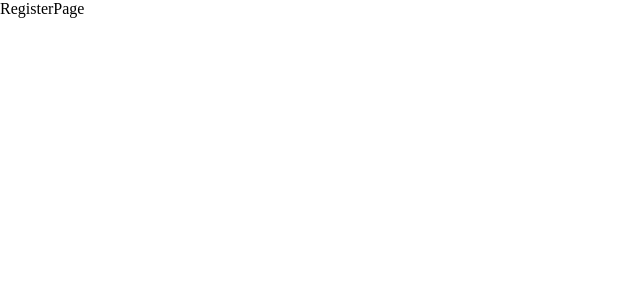
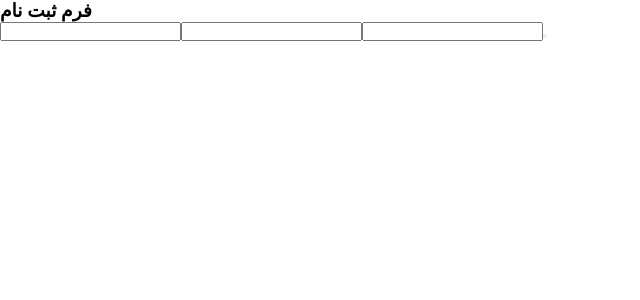
Before and after one commit to shahryar78f/admin-panel, a React (Vite) app: page /register in a window 1280 px wide. Shown: the top 300 px of the page, without its empty margins (0-640 px from the left). Built offline with nearby package versions, Linux system fonts and the light colour scheme.

Commit message:
Initial implementation of the project. Installing react-router-dom and routing the login and register pages.

```diff
--- a/src/App.jsx
+++ b/src/App.jsx
@@ -1,11 +1,11 @@
-import { Route, Routes } from "react-router-dom";
+import { Navigate, Route, Routes } from "react-router-dom";
 import RegisterPage from "./pages/RegisterPage";
 import LoginPage from "./pages/LoginPage";
 
 function App() {
   return (
     <Routes>
-      <Route index />
+      <Route index element={<Navigate to="/login" replace />} />
       <Route path="/register" element={<RegisterPage />} />
       <Route path="/login" element={<LoginPage />} />
     </Routes>
--- a/src/pages/RegisterPage.jsx
+++ b/src/pages/RegisterPage.jsx
@@ -1,6 +1,17 @@
 
 export default function RegisterPage() {
   return (
-    <div>RegisterPage</div>
+    <div>
+      <div>
+        <span></span>
+        <h3>فرم ثبت نام</h3>
+      </div>
+      <div>
+        <input type="text" />
+        <input type="text" />
+        <input type="text" />
+        <button></button>
+      </div>
+    </div>
   )
 }
```
